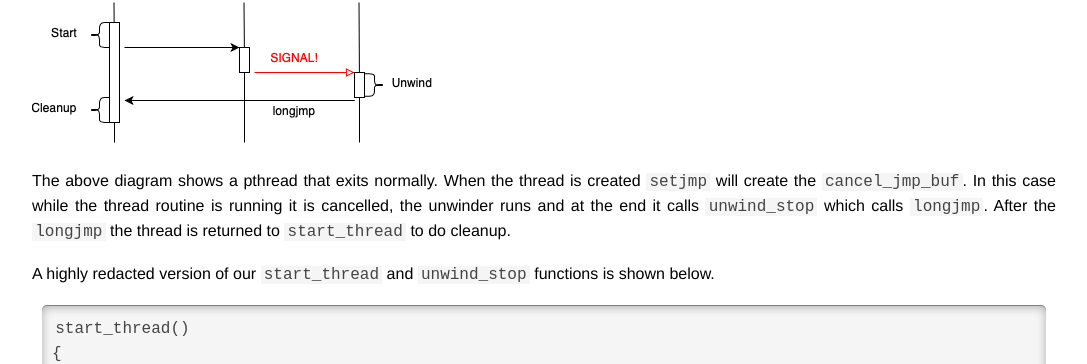
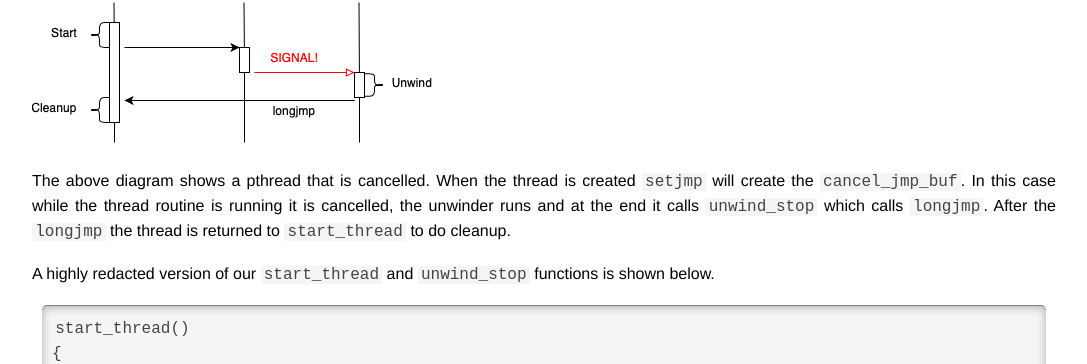
Before and after one commit to stffrdhrn/stffrdhrn.github.io, a Jekyll site: the page built from _posts/2020-12-13-cxx-exception-unwinding.md, in a window 1280 px wide and 900 px high, scrolled down 6104 px. Shown: the part 88-452 px from the top of the window, without its empty margins (96-1183 px from the left). Built offline with Jekyll 4.4.1, drawn with Linux system fonts in a browser that asks for light colours; comment, search, counter and statistics services are not loaded.

Commit message:
unwind: bad diagram description

```diff
--- a/_posts/2020-12-13-cxx-exception-unwinding.md
+++ b/_posts/2020-12-13-cxx-exception-unwinding.md
@@ -294,7 +294,7 @@ The `cancel_jmp_buf` is not used.
 
 ![Pthread Signalled](/content/2020/pthread-signalled-seq.png)
 
-The above diagram shows a pthread that exits normally.  When the
+The above diagram shows a pthread that is cancelled.  When the
 thread is created `setjmp` will create the `cancel_jmp_buf`. In this case
 while the thread routine is running it is cancelled, the unwinder runs
 and at the end it calls `unwind_stop` which calls `longjmp`.  After the
```
